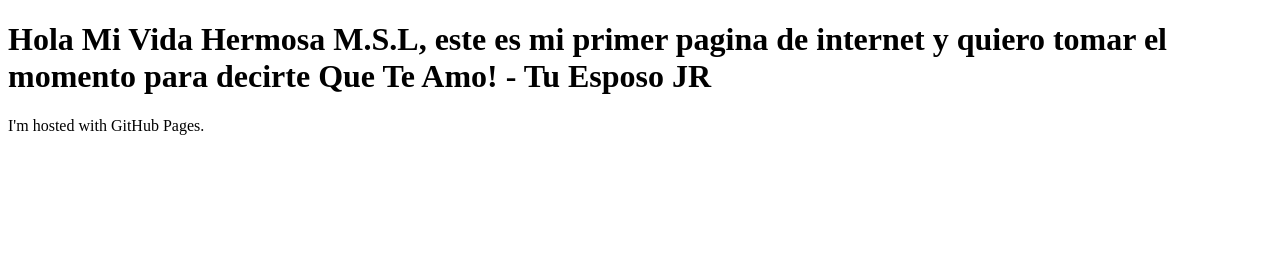
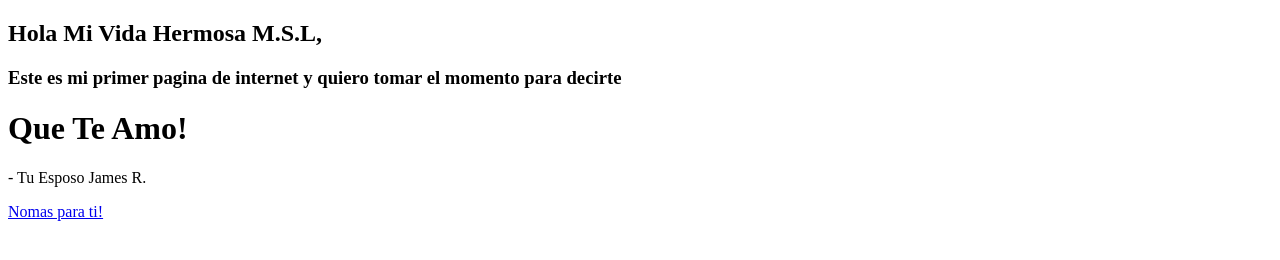
Before and after one commit to JamosRamos/JamosRamos.github.io, a plain HTML site: page index.html in a window 1280 px wide. Drawn offline with Linux system fonts and the light colour scheme.

Commit message:
added link

```diff
--- a/index.html
+++ b/index.html
@@ -1,7 +1,10 @@
 <!DOCTYPE html>
 <html>
 <body>
-<h1>Hola Mi Vida Hermosa M.S.L, este es mi primer pagina de internet y quiero tomar el momento para decirte Que Te Amo! - Tu Esposo JR </h1>
-<p>I'm hosted with GitHub Pages.</p>
+    <h2>Hola Mi Vida Hermosa M.S.L,</h2>
+    <h3>Este es mi primer pagina de internet y quiero tomar el momento para decirte</h3>
+    <h1>Que Te Amo!</h1>
+<p>- Tu Esposo James R.</p>
+<a href="https://www.youtube.com/shorts/Gf1-kTa6d68">Nomas para ti!</a>
 </body>
 </html>
```
